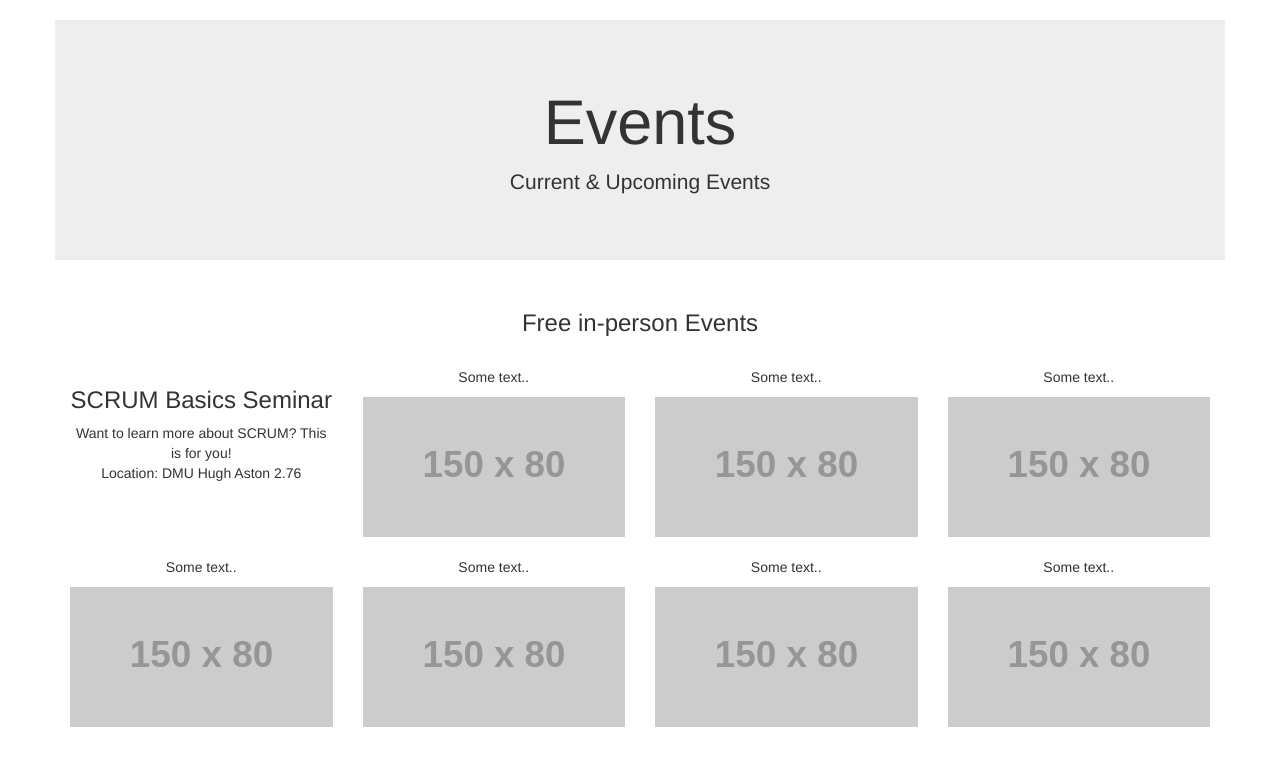
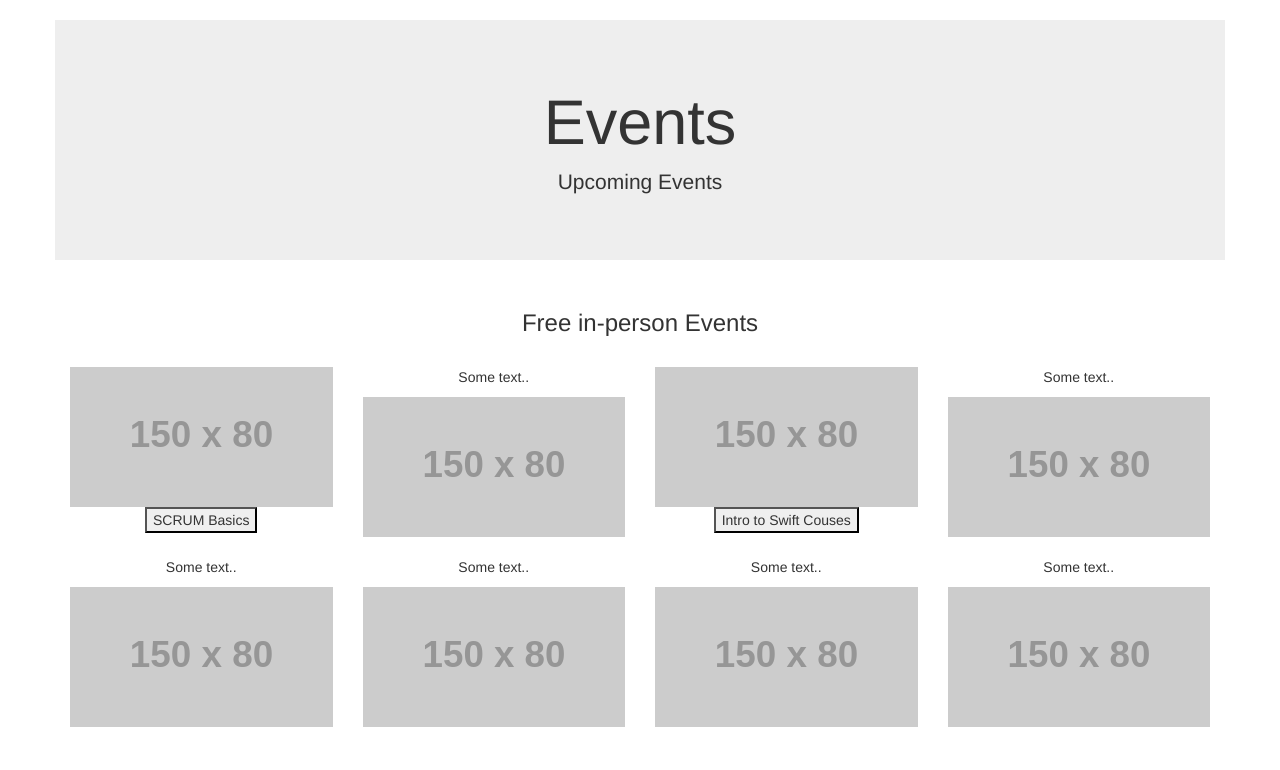
Before and after one commit to Void-Stag/Flask-Assessment, a Flask app: page /events in a window 1280 px wide. Shown: the part 52-822 px from the top of the page. Run offline with Flask 3, Linux system fonts and the light colour scheme; grey boxes labelled with a size stand in for pictures from a placeholder-image service; parts of the project's set-up code (start-up, migrations or seed data) failed here and were passed over; some libraries are stand-ins or nearby versions.

Commit message:
Update event.html

```diff
--- a/App3_Scrum_080222/app/templates/event.html
+++ b/App3_Scrum_080222/app/templates/event.html
@@ -5,7 +5,7 @@
 <div class="jumbotron">
   <div class="container text-center">
     <h1>Events</h1>
-    <p>Current & Upcoming Events</p>
+    <p>Upcoming Events</p>
   </div>
 </div>
 
@@ -13,17 +13,26 @@
   <h3>Free in-person Events</h3><br>
   <div class="row">
     <div class="col-sm-3">
-      <h3>SCRUM Basics Seminar</h3>
-      <p>Want to learn more about SCRUM? This is for you!<br>
-      Location: DMU Hugh Aston 2.76</p>
+      <img src="https://placehold.it/150x80?text=IMAGE" class="img-responsive" style="width:100%" alt="Image">
+      <button data-toggle="collapse" data-target="#SCRUM_Basics">SCRUM Basics</button>
+
+      <div id="SCRUM_Basics" class="collapse">
+        <p>Want to learn more about SCRUM? This is for you!<br>
+        Location: DMU Hugh Aston 2.76 - 22/12/22 @ 1:30pm</p>
+      </div>
     </div>
     <div class="col-sm-3">
       <p>Some text..</p>
       <img src="https://placehold.it/150x80?text=IMAGE" class="img-responsive" style="width:100%" alt="Image">
     </div>
     <div class="col-sm-3">
-      <p>Some text..</p>
       <img src="https://placehold.it/150x80?text=IMAGE" class="img-responsive" style="width:100%" alt="Image">
+      <button data-toggle="collapse" data-target="#Intro">Intro to Swift Couses</button>
+
+      <div id="Intro" class="collapse">
+      <p>Find out more about what we can provide through our service for both members and potential course trainers!<br>
+      Location: The Venue @ DMU - 21/03/23 @ 11:00am</p>
+      </div>
     </div>
     <div class="col-sm-3">
       <p>Some text..</p>
```
